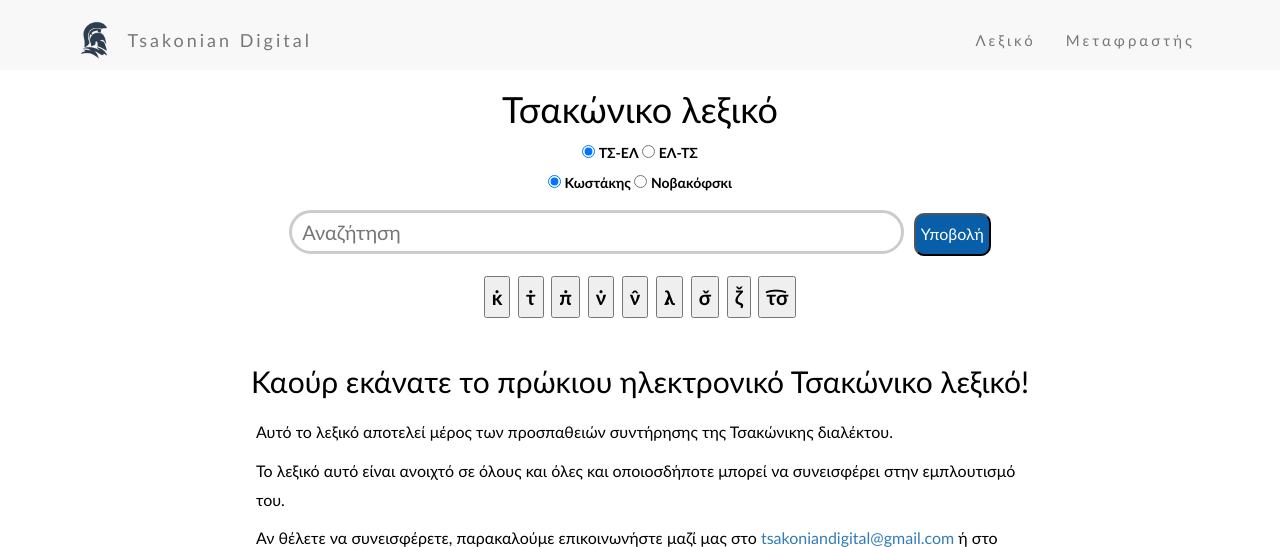
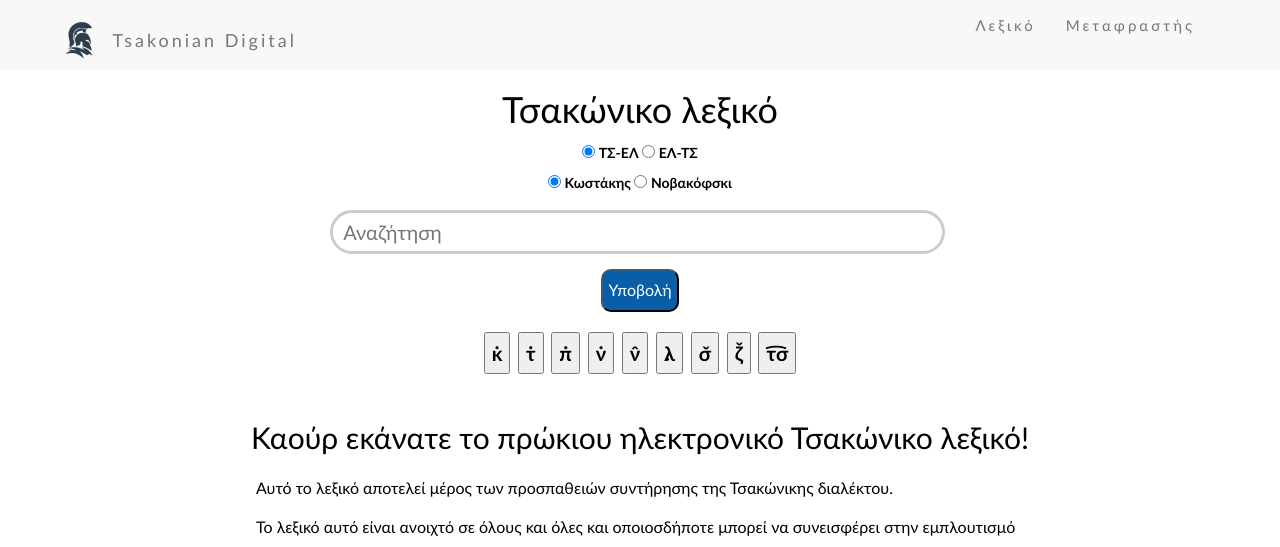
Before and after one commit to jgchaparro/tsakonian_digital, a Django app: page / in a window 1280 px wide. Shown: the top 547 px of the page. Run offline with Django 4.2, Linux system fonts and the light colour scheme; some libraries are stand-ins or nearby versions.

Commit message:
Stabilized bar

```diff
--- a/static/base/css/main.css
+++ b/static/base/css/main.css
@@ -27,8 +27,9 @@
     padding-bottom: 70px;
   }
   .navbar {
+    min-height: 70px;
     padding-top: 0px;
-    padding-bottom: 20px;
+    padding-bottom: 0px;
     border: 0;
     border-radius: 0;
     margin-bottom: 0;
@@ -39,6 +40,18 @@
   .navbar-nav  li a:hover {
     color: #1abc9c !important;
   }
+
+.navbar-brand {
+    margin: 15px;
+    padding: 0px;
+  }
+
+.navbar-toggle {
+  font-family: Calibri;
+  color: #7B7B7B;
+  margin-top: 25px;
+  padding: 5px;
+}
 
 .bg-white {
   background-color: #fff;
--- a/static/dictionary/css/main.css
+++ b/static/dictionary/css/main.css
@@ -20,13 +20,14 @@
     border-radius: 30px;
   }
 
-  .search-bar button {
+  .submit-button button {
     background-color: #085fa7;
     color: #fff;
     padding: 5px;
     border-radius: 10px;
     font-size: 16px;
-  }
+    margin-top: 15px;
+}
 
   .letter-buttons {
     font-size: 30px;
--- a/templates/core/components/navbar.html
+++ b/templates/core/components/navbar.html
@@ -1,19 +1,19 @@
 {% load static %}
 
-<nav class="navbar navbar-default" style="height: 70px; vertical-align: middle; padding: 0px;">
+<nav class="navbar navbar-default" style="vertical-align: middle; padding: 0px; height: 50px;">
   <div class="container">
   <div class="navbar-header">
-      <button type="button" class="navbar-toggle" data-toggle="collapse" data-target="#myNavbar">
-      </button>
-      <a class="navbar-brand" href="{% url 'dictionary:dictionary_index'%}">
+      <button type="button" class="navbar-toggle" data-toggle="collapse" data-target="#myNavbar" style="font-family: Calibri; color: #7B7B7B; padding: 5px; vertical-align: middle; margin-top: 10px">
+Εργαλεία</button>
+      <a class="navbar-brand" href="{% url 'dictionary:dictionary_index'%}" style="padding-top: 0px;">
         <img src="{% static 'base/imgs/TD_logo_small_no_bg.png' %}" alt="Tsakonian Digital logo" style="height: 50px; display: inline-block;">
         <span style="display: inline-block; vertical-align: middle;">Tsakonian Digital</span>
       </a>
   </div>
-  <div class="collapse navbar-collapse" id="myNavbar" style="padding: 15px; font-size: 15px;">
+  <div class="collapse navbar-collapse" id="myNavbar" style="font-size: 15px;">
       <ul class="nav navbar-nav navbar-right">
        {% comment %} <li><a href="{% url 'home'%}">Home</a></li> {% endcomment %}
-      <li><a href="{% url 'dictionary:dictionary_index'%}">Λεξικό</a></li>
+      <li><a href="{% url 'dictionary:dictionary_index'%}" style="display: inline-block; vertical-align: middle;">Λεξικό</a></li>
       <li><a href="{% url "translator_index" %}">Μεταφραστής</a></li>
       </ul>
   </div>
--- a/templates/dictionary/base/components/navbar.html
+++ b/templates/dictionary/base/components/navbar.html
@@ -3,7 +3,7 @@
 
       <a class="navbar-brand logo fs-3" href="#">Tsakonian Digital</a>
       <!-- This is the button that toggles the navbar -->
-      <button class="navbar-toggler" type="button" data-bs-toggle="collapse" data-bs-target="#navbarSupportedContent" aria-controls="navbarSupportedContent" aria-expanded="false" aria-label="Toggle navigation">
+      <button class="navbar-toggler" type="button" data-bs-toggle="collapse" data-bs-target="#navbarSupportedContent" aria-controls="navbarSupportedContent" aria-expanded="false" aria-label="Toggle navigation" style="background-color: blue;">
         <span class="navbar-toggler-icon"></span>
       </button>
       <div class="collapse navbar-collapse" id="navbarSupportedContent">
--- a/templates/dictionary/base/components/searchbar.html
+++ b/templates/dictionary/base/components/searchbar.html
@@ -18,8 +18,12 @@
     </div>
 
     <div class="search-bar">
-      <input type="text" name="q" placeholder="Αναζήτηση">
-      <button type="submit">Υποβολή</button>
+      <div class="search-bar-input">
+        <input type="text" name="q" placeholder="Αναζήτηση">
+      </div>
+      <div class="submit-button">
+        <button type="submit">Υποβολή</button>
+      </div>
     </div>
 
     <div class="letter-buttons">
```
Also changed, not shown: tsakonian_digital/settings.py (+9 -4 lines).
